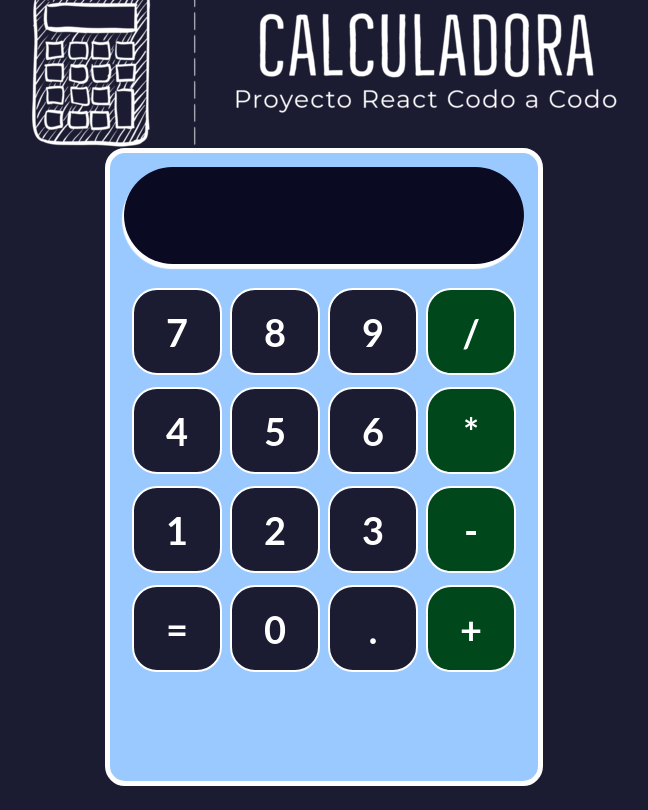
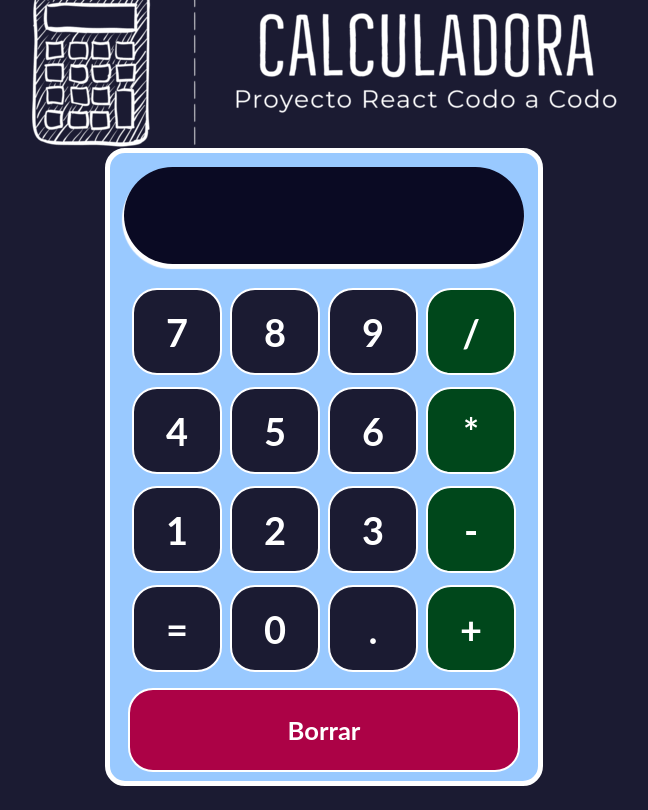
Before and after one commit to maxgit123/calculadora, a React (Create React App) app: page / in a window 1280 px wide. Shown: the whole page, without its empty margins (316-964 px from the left). Built offline with nearby package versions, Linux system fonts and the light colour scheme.

Commit message:
agregado de numeros y operadores en pantalla

```diff
--- a/src/App.js
+++ b/src/App.js
@@ -2,8 +2,17 @@ import './App.css';
 import logoCalculadora from './img/logo.png';
 import Boton from './componentes/boton';
 import Pantalla from './componentes/pantalla';
+import BotonClear from './componentes/botonClear';
+import {useState} from 'react';
 
 function App() {
+
+	const [input, setInput] = useState('');
+
+	const addInput = val => {
+		setInput(input + val);
+	};
+
 	return (
 		<div className='App'>
 			<div className='contenedor-logo'>
@@ -13,32 +22,34 @@ function App() {
 					alt='Logo de calculadora' />
 			</div>
 			<div className='contenedor-calculadora'>
-				<Pantalla></Pantalla>
+				<Pantalla input={input}/>
 				<div className='fila'>
-					<Boton>7</Boton>
-					<Boton>8</Boton>
-					<Boton>9</Boton>
-					<Boton>/</Boton>
+					<Boton manejarClic={addInput}>7</Boton>
+					<Boton manejarClic={addInput}>8</Boton>
+					<Boton manejarClic={addInput}>9</Boton>
+					<Boton manejarClic={addInput}>/</Boton>
 				</div>
 				<div className='fila'>
-					<Boton>4</Boton>
-					<Boton>5</Boton>
-					<Boton>6</Boton>
-					<Boton>*</Boton>
+					<Boton manejarClic={addInput}>4</Boton>
+					<Boton manejarClic={addInput}>5</Boton>
+					<Boton manejarClic={addInput}>6</Boton>
+					<Boton manejarClic={addInput}>*</Boton>
 				</div>
 				<div className='fila'>
-					<Boton>1</Boton>
-					<Boton>2</Boton>
-					<Boton>3</Boton>
-					<Boton>-</Boton>
+					<Boton manejarClic={addInput}>1</Boton>
+					<Boton manejarClic={addInput}>2</Boton>
+					<Boton manejarClic={addInput}>3</Boton>
+					<Boton manejarClic={addInput}>-</Boton>
 				</div>
 				<div className='fila'>
-					<Boton>=</Boton>
-					<Boton>0</Boton>
-					<Boton>.</Boton>
-					<Boton>+</Boton>
+					<Boton manejarClic={addInput}>=</Boton>
+					<Boton manejarClic={addInput}>0</Boton>
+					<Boton manejarClic={addInput}>.</Boton>
+					<Boton manejarClic={addInput}>+</Boton>
 				</div>
-				<div className='fila'></div>
+				<div className='fila'>
+					<BotonClear>Borrar</BotonClear>
+				</div>
 			</div>
 		</div>
 	);
--- a/src/componentes/boton.js
+++ b/src/componentes/boton.js
@@ -9,7 +9,8 @@ function Boton(props) {
 
 	return (
 		<div
-			className={`contenedor-boton ${esOperador(props.children) ? 'operador' : ''}`.trimEnd()}>
+			className={`contenedor-boton ${esOperador(props.children) ? 'operador' : ''}`.trimEnd()}
+			onClick={() => props.manejarClic(props.children)}>
 			{props.children}
 		</div>
 	);
--- a/src/componentes/botonClear.js
+++ b/src/componentes/botonClear.js
@@ -0,0 +1,10 @@
+import React from "react";
+import '../css/botonClear.css';
+
+const BotonClear = (props) => (
+    <div className='boton-clear'>
+        {props.children}
+    </div>
+);
+
+export default BotonClear;
--- /dev/null
+++ b/src/css/botonClear.css
@@ -0,0 +1,19 @@
+.boton-clear {
+    height: 80px;
+    font-size: 1.6em;
+    display: flex;
+    flex: 1;
+    background-color: #ac0246;
+    margin-top: 8px;
+    justify-content: center;
+    align-items: center;
+    font-weight: bold;
+    color: white;
+    border: 2px solid white;
+    border-radius: 25px;
+    cursor: pointer;
+}
+
+.boton-clear:hover {
+    background-color: #ebb000;
+}
```
